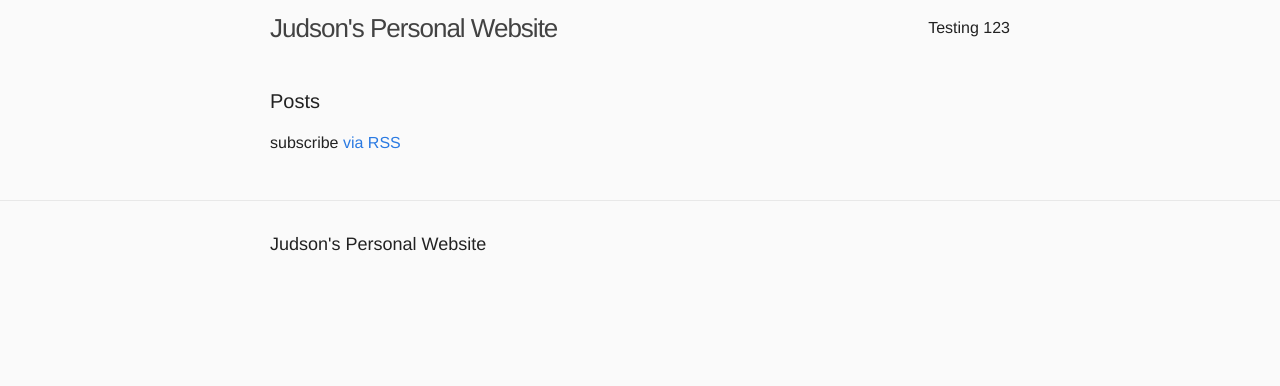
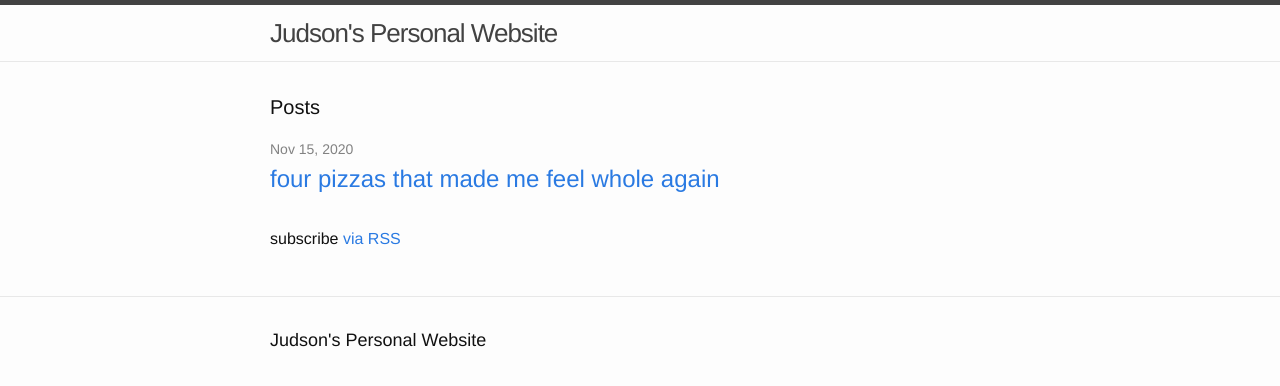
Before and after one commit to judsoncollier/judsite, a Jekyll site: the page built from index.html, in a window 1280 px wide. Shown: the top 386 px of the page. Built offline with Jekyll 4.4.1, drawn with Linux system fonts in a browser that asks for light colours.

Commit message:
Updated Four Pizzas That Made Me Feel Whole Again and 3 other files

```diff
--- /dev/null
+++ b/_posts/2020-11-15-four-pizzas-that-made-me-feel-whole-again.markdown
@@ -0,0 +1,8 @@
+---
+title: four pizzas that made me feel whole again
+date: 2020-11-15 17:33:00 Z
+categories:
+- Lists
+---
+
+The Beesting by Robertas
--- a/_sass/_layout.scss
+++ b/_sass/_layout.scss
@@ -2,8 +2,8 @@
  * Site header
  */
 .site-header {
-    border-top: 0px solid $grey-color-dark;
-    border-bottom: 0px solid $grey-color-light;
+    border-top: 5px solid $grey-color-dark;
+    border-bottom: 1px solid $grey-color-light;
     min-height: 56px;
 
     // Positioning context for the mobile navigation icon
--- a/css/main.scss
+++ b/css/main.scss
@@ -8,14 +8,14 @@
 // Our variables
 $base-font-family: "Helvetica Neue", Helvetica, Arial, sans-serif;
 $base-font-size:   16px;
-$base-font-weight: 500;
+$base-font-weight: 300;
 $small-font-size:  $base-font-size * 0.875;
 $base-line-height: 1.5;
 
 $spacing-unit:     30px;
 
-$text-color:       #222;
-$background-color: #fafafa;
+$text-color:       #111;
+$background-color: #fdfdfd;
 $brand-color:      #2a7ae2;
 
 $grey-color:       #828282;
--- a/testing-123.markdown
+++ /dev/null
@@ -1,6 +0,0 @@
----
-title: Testing 123
-date: 2020-03-08 17:24:00 Z
----
-
-Let's give this a shot!
```
